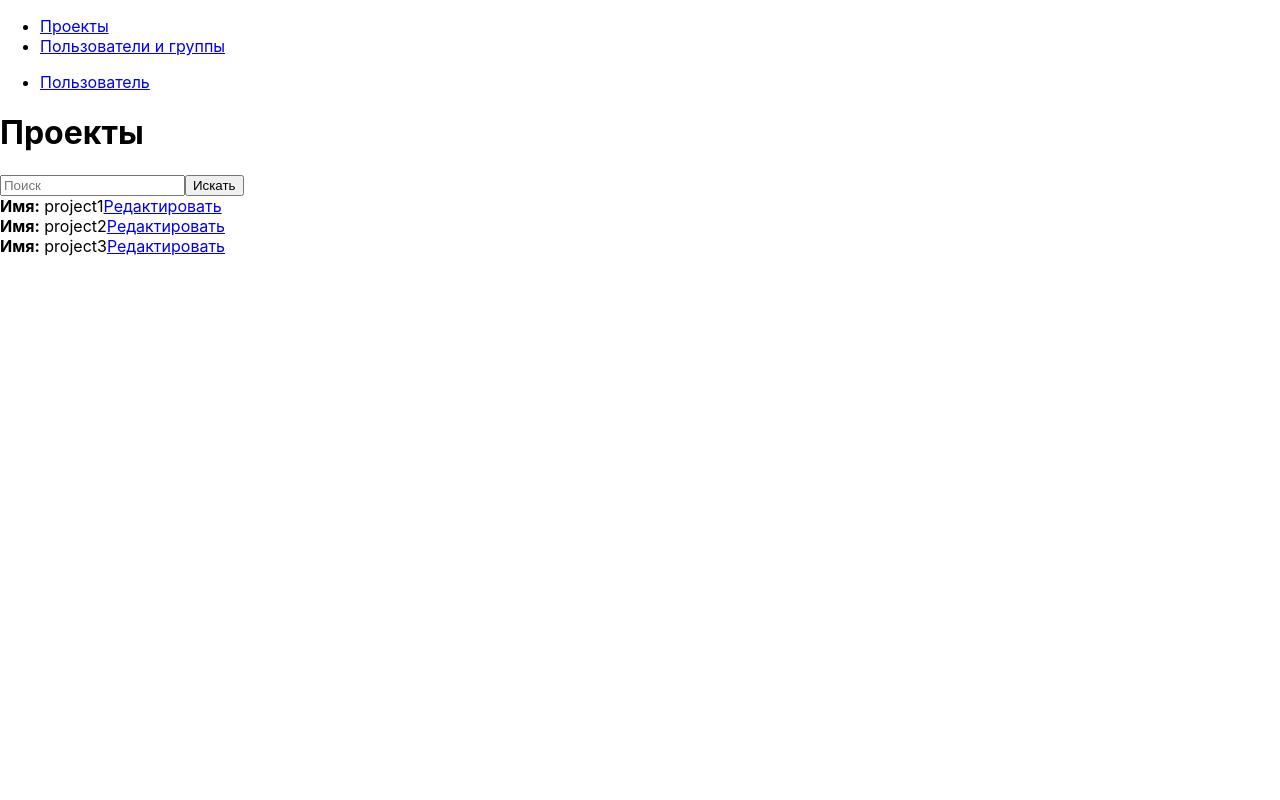
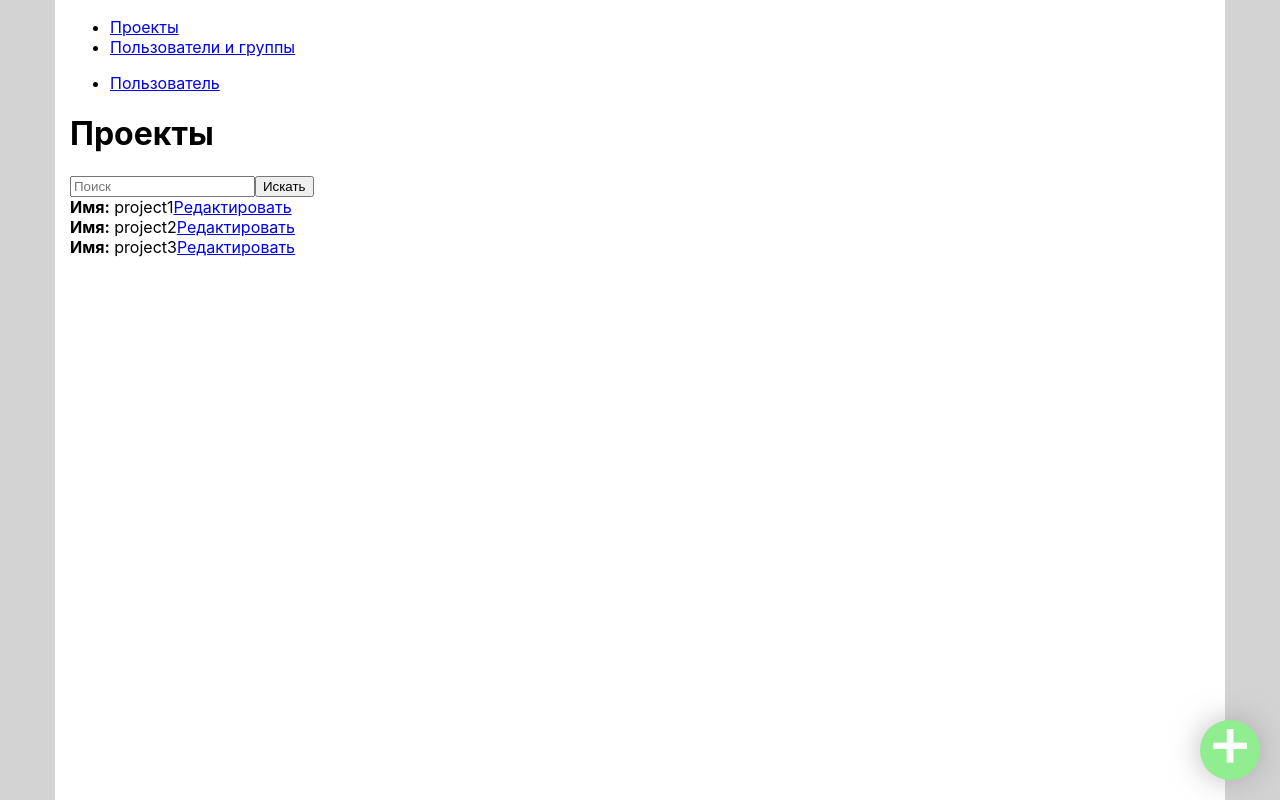
Before and after one commit to speker2010/password_store_frontend, a React (Create React App) app: page /projects in a window 1280 px wide. Built offline with nearby package versions, Linux system fonts and the light colour scheme.

Commit message:
Add styles and AddButton

```diff
--- a/src/App.js
+++ b/src/App.js
@@ -24,8 +24,8 @@ class App extends Component {
   render() {
     return (
       <Router>
-        <div>
-          <header>
+        <div className='main'>
+          <header className='container'>
             <nav>
               <ul>
                 <li>
--- /dev/null
+++ b/src/b-add-button.css
@@ -0,0 +1,16 @@
+.b-add-button {
+    background: lightgreen;
+    border-radius: 50%;
+    box-shadow: 0 0 30px rgba(144, 144, 144, 0.6);
+    color: #fff;
+    cursor: pointer;
+    font-size: 70px;
+    font-weight: 500;
+    position: fixed;
+    line-height: 42px;
+    text-align: center;
+    width: 60px;
+    height: 60px;
+    bottom: 20px;
+    right: 20px;
+}
--- /dev/null
+++ b/src/components/AddButton.js
@@ -0,0 +1,10 @@
+import React, { Component } from 'react';
+import '../b-add-button.css';
+
+export default class AddButton extends Component {
+    render() {
+        return <div className='b-add-button'>
+            +
+        </div>;
+    }
+}
--- a/src/components/ProjectsListPage.js
+++ b/src/components/ProjectsListPage.js
@@ -1,15 +1,18 @@
 import React, { Component } from 'react';
 import ProjectsList from "./ProjectsList";
 import Search from "./Search";
+import AddButton from "./AddButton";
+
 
 export default class ProjectsListPage extends Component {
     render() {
-        return <div className="projects-list-page">
+        return <div className="projects-list-page container">
             <h1>Проекты</h1>
             <div>
                 <Search/>
             </div>
             <ProjectsList/>
+            <AddButton/>
         </div>
     }
 }
--- a/src/index.css
+++ b/src/index.css
@@ -1,4 +1,5 @@
 body {
+  background: lightgrey;
   margin: 0;
   padding: 0;
   font-family: -apple-system, BlinkMacSystemFont, "Segoe UI", "Roboto", "Oxygen",
@@ -32,3 +33,12 @@ code {
   margin-bottom: 40px;
   margin-top: 0;
 }
+
+.main {
+  background: white;
+  box-sizing: border-box;
+  max-width: 1170px;
+  min-height: 100vh;
+  padding: 1px 15px;
+  margin: 0 auto;
+}
```
